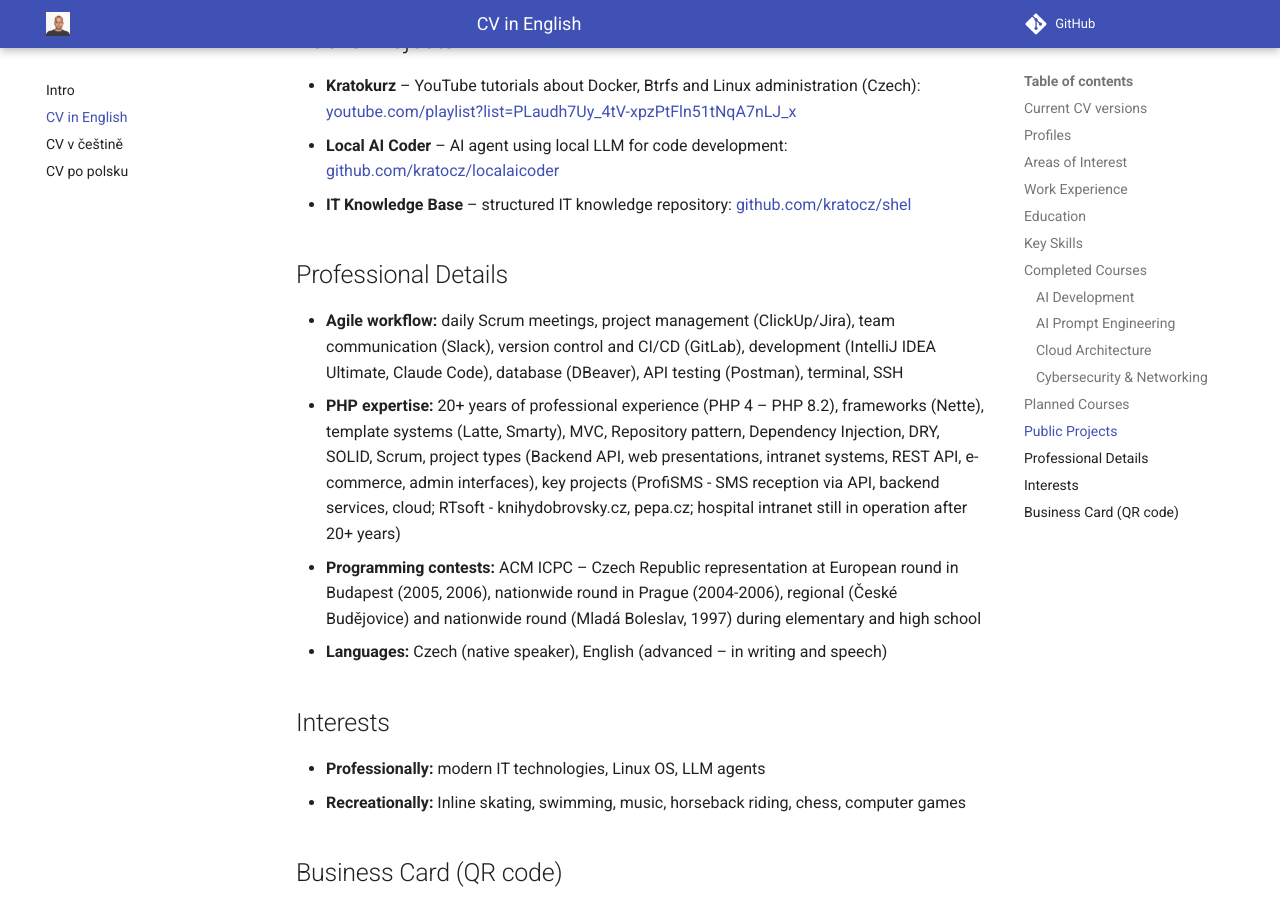
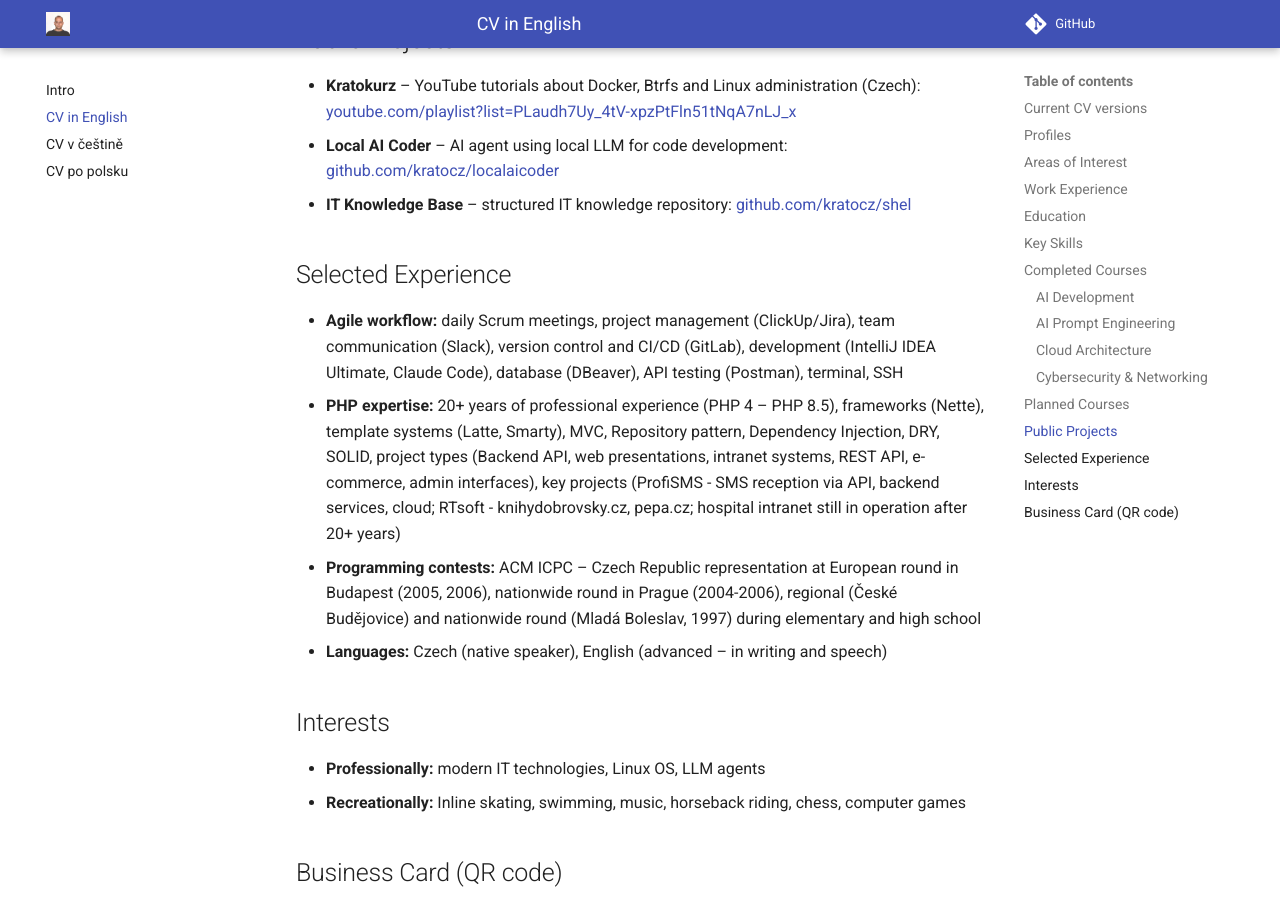
Before and after one commit to kratocz/kratocz, an MkDocs documentation site: the page built from docs/en/cv.md, in a window 1280 px wide and 900 px high, scrolled down 3336 px. Built offline with MkDocs 1.6.1 and Material for MkDocs 9.7.7, drawn with Linux system fonts in a browser that asks for light colours.

Commit message:
docs(cv): rename section to Selected Experience, update PHP to 8.5, remove duplicate Scrum
Co-Authored-By: Claude Opus 4.5 <noreply@anthropic.com>

```diff
--- a/docs/en/cv.md
+++ b/docs/en/cv.md
@@ -90,10 +90,10 @@
 * **Local AI Coder** – AI agent using local LLM for code development: [github.com/kratocz/localaicoder](https://github.com/kratocz/localaicoder)
 * **IT Knowledge Base** – structured IT knowledge repository: [github.com/kratocz/shel](https://github.com/kratocz/shel)
 
-## Professional Details
+## Selected Experience
 
 * **Agile workflow:** daily Scrum meetings, project management (ClickUp/Jira), team communication (Slack), version control and CI/CD (GitLab), development (IntelliJ IDEA Ultimate, Claude Code), database (DBeaver), API testing (Postman), terminal, SSH
-* **PHP expertise:** 20+ years of professional experience (PHP 4 – PHP 8.2), frameworks (Nette), template systems (Latte, Smarty), MVC, Repository pattern, Dependency Injection, DRY, SOLID, Scrum, project types (Backend API, web presentations, intranet systems, REST API, e-commerce, admin interfaces), key projects (ProfiSMS - SMS reception via API, backend services, cloud; RTsoft - knihydobrovsky.cz, pepa.cz; hospital intranet still in operation after 20+ years)
+* **PHP expertise:** 20+ years of professional experience (PHP 4 – PHP 8.5), frameworks (Nette), template systems (Latte, Smarty), MVC, Repository pattern, Dependency Injection, DRY, SOLID, project types (Backend API, web presentations, intranet systems, REST API, e-commerce, admin interfaces), key projects (ProfiSMS - SMS reception via API, backend services, cloud; RTsoft - knihydobrovsky.cz, pepa.cz; hospital intranet still in operation after 20+ years)
 * **Programming contests:** ACM ICPC – Czech Republic representation at European round in Budapest (2005, 2006), nationwide round in Prague (2004-2006), regional (České Budějovice) and nationwide round (Mladá Boleslav, 1997) during elementary and high school
 * **Languages:** Czech (native speaker), English (advanced – in writing and speech)
 
```
Also changed, not shown: docs/cs/cv.md (+2 -2 lines), docs/pl/cv.md (+2 -2 lines).
